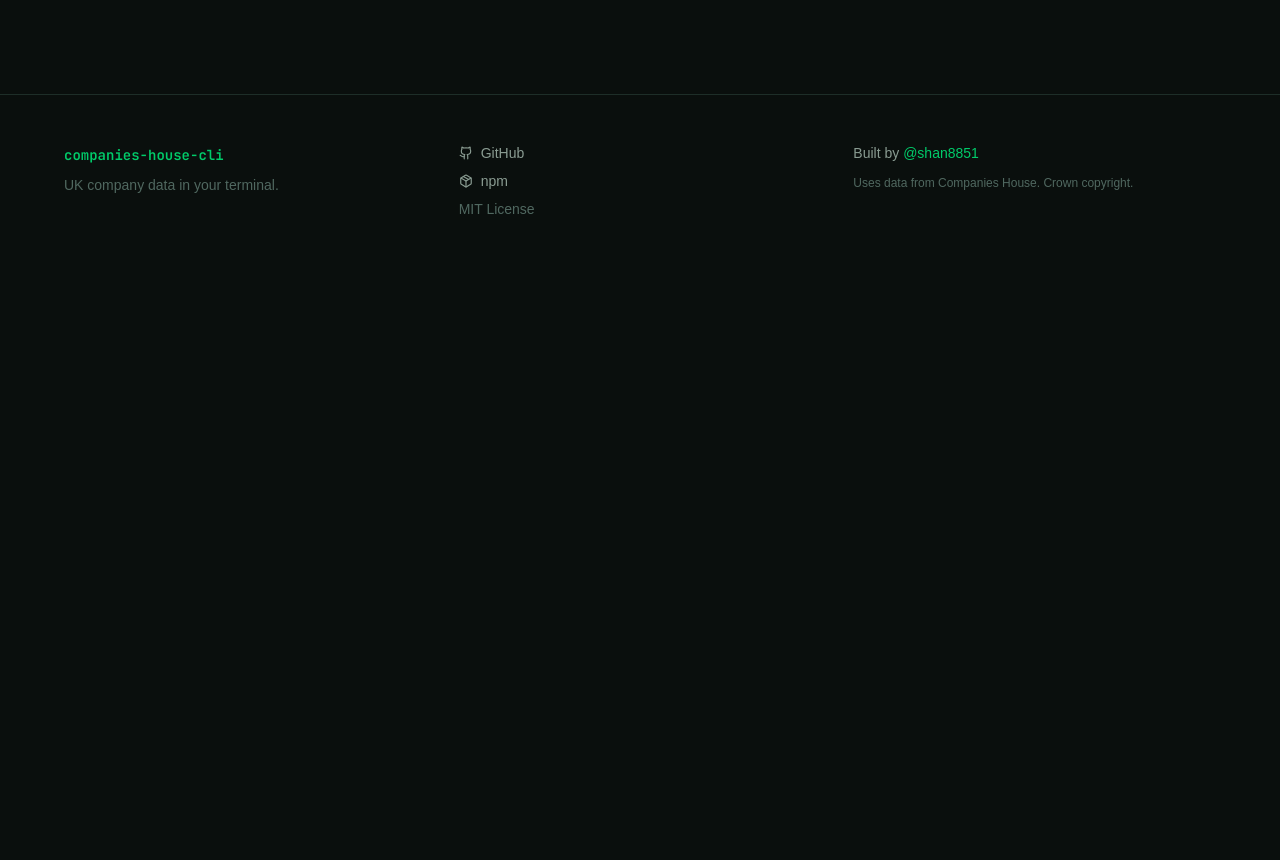
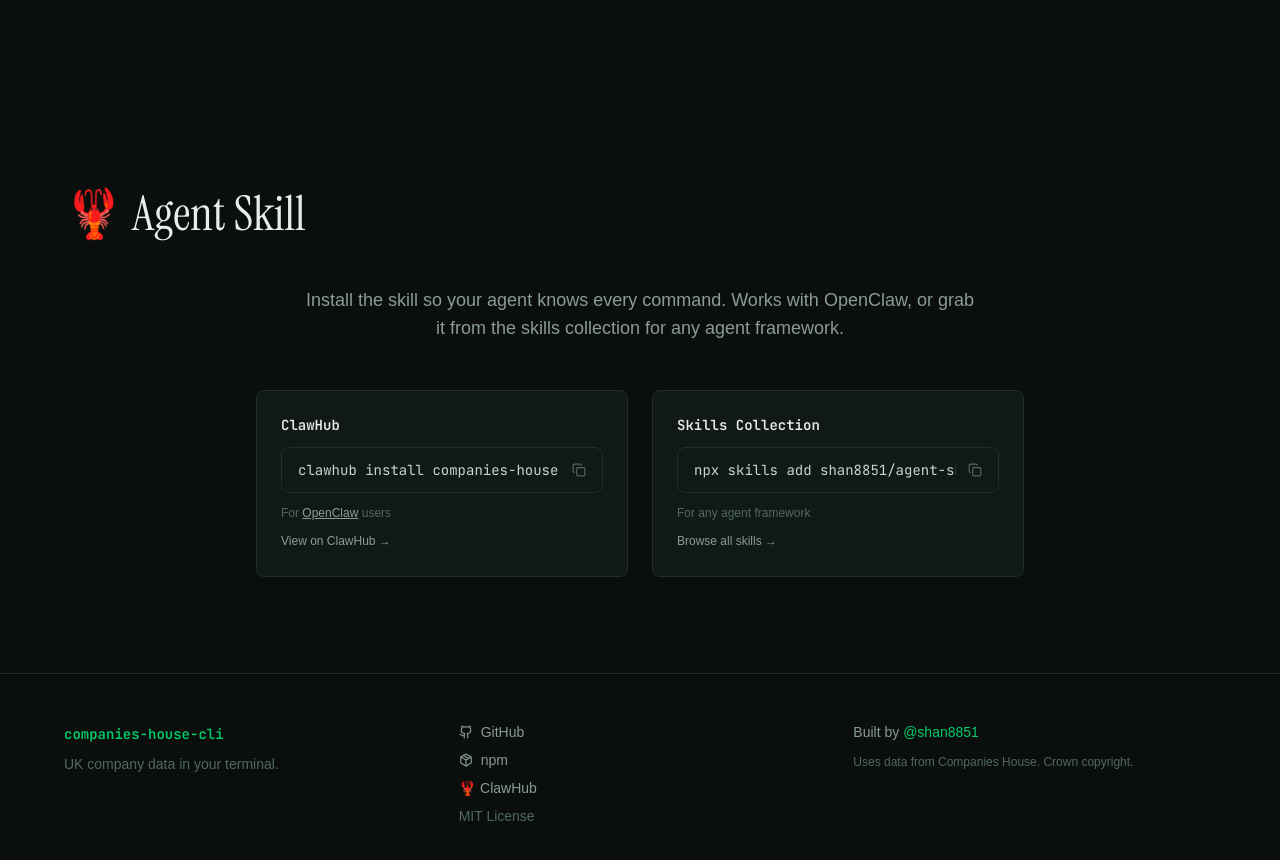
Before and after one commit to shan8851/companies-house-cli-ui, a React (Vite) app: page / in a window 1280 px wide. Shown: the part 4190-5050 px from the top of the page. Before the commit the page ends 4457 px from the top, so only its background shows below. Built offline with nearby package versions, Linux system fonts and the light colour scheme; no server answers; a web font is replaced by a local one.

Commit message:
feat: add agent skill

```diff
--- a/src/app.tsx
+++ b/src/app.tsx
@@ -4,6 +4,7 @@
 import { FeaturesSection } from "@/components/featuresSection.tsx"
 import { ExamplesSection } from "@/components/examplesSection.tsx"
 import { AgentSection } from "@/components/agentSection.tsx"
+import { SkillSection } from "@/components/skillSection.tsx"
 import { Footer } from "@/components/footer.tsx"
 
 export const App = () => (
@@ -15,6 +16,7 @@
       <FeaturesSection />
       <ExamplesSection />
       <AgentSection />
+      <SkillSection />
     </main>
     <Footer />
   </>
--- a/src/components/footer.tsx
+++ b/src/components/footer.tsx
@@ -29,6 +29,14 @@
           <Package size={14} />
           npm
         </a>
+        <a
+          href="https://clawhub.ai/shan8851/companies-house-cli"
+          target="_blank"
+          rel="noopener noreferrer"
+          className="inline-flex items-center gap-2 text-text-muted hover:text-accent transition-colors"
+        >
+          🦞 ClawHub
+        </a>
         <span className="text-text-dim">MIT License</span>
       </div>
 
--- /dev/null
+++ b/src/components/skillSection.tsx
@@ -0,0 +1,86 @@
+import { motion } from "motion/react"
+import { SectionHeading } from "@/components/sectionHeading.tsx"
+import { CodeBlock } from "@/components/codeBlock.tsx"
+
+export const SkillSection = () => (
+  <section className="py-24 px-6">
+    <div className="max-w-6xl mx-auto">
+      <motion.div
+        initial={{ opacity: 0, y: 20 }}
+        whileInView={{ opacity: 1, y: 0 }}
+        viewport={{ once: true }}
+        transition={{ duration: 0.5 }}
+      >
+        <SectionHeading title="🦞 Agent Skill" />
+      </motion.div>
+
+      <motion.p
+        className="text-text-muted text-lg text-center max-w-2xl mx-auto mb-12"
+        initial={{ opacity: 0 }}
+        whileInView={{ opacity: 1 }}
+        viewport={{ once: true }}
+        transition={{ duration: 0.5, delay: 0.1 }}
+      >
+        Install the skill so your agent knows every command. Works with OpenClaw,
+        or grab it from the skills collection for any agent framework.
+      </motion.p>
+
+      <div className="grid grid-cols-1 md:grid-cols-2 gap-6 max-w-3xl mx-auto">
+        <motion.div
+          className="rounded-lg border border-border bg-surface p-6"
+          initial={{ opacity: 0, y: 10 }}
+          whileInView={{ opacity: 1, y: 0 }}
+          viewport={{ once: true }}
+          transition={{ duration: 0.4, delay: 0.15 }}
+        >
+          <h3 className="text-text font-mono font-semibold text-sm mb-3">
+            ClawHub
+          </h3>
+          <CodeBlock code="clawhub install companies-house-cli" />
+          <p className="text-text-dim text-xs mt-3">
+            For{" "}
+            <a
+              href="https://github.com/openclaw/openclaw"
+              target="_blank"
+              rel="noopener noreferrer"
+              className="text-text-muted hover:text-accent underline"
+            >
+              OpenClaw
+            </a>{" "}
+            users
+          </p>
+          <a
+            href="https://clawhub.ai/shan8851/companies-house-cli"
+            target="_blank"
+            rel="noopener noreferrer"
+            className="inline-block mt-3 text-xs text-text-muted hover:text-accent transition-colors"
+          >
+            View on ClawHub →
+          </a>
+        </motion.div>
+
+        <motion.div
+          className="rounded-lg border border-border bg-surface p-6"
+          initial={{ opacity: 0, y: 10 }}
+          whileInView={{ opacity: 1, y: 0 }}
+          viewport={{ once: true }}
+          transition={{ duration: 0.4, delay: 0.25 }}
+        >
+          <h3 className="text-text font-mono font-semibold text-sm mb-3">
+            Skills Collection
+          </h3>
+          <CodeBlock code="npx skills add shan8851/agent-skills --skill companies-house-cli" />
+          <p className="text-text-dim text-xs mt-3">For any agent framework</p>
+          <a
+            href="https://skills.shan8851.com"
+            target="_blank"
+            rel="noopener noreferrer"
+            className="inline-block mt-3 text-xs text-text-muted hover:text-accent transition-colors"
+          >
+            Browse all skills →
+          </a>
+        </motion.div>
+      </div>
+    </div>
+  </section>
+)
```
